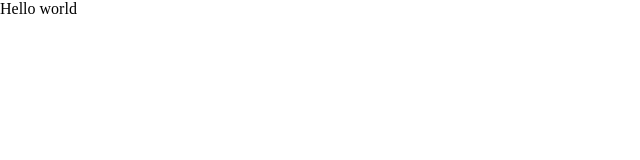
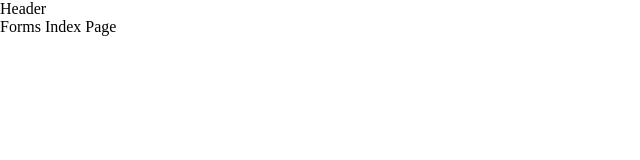
Before and after one commit to jls-github/soundside-cms, a React (Create React App) app: page /forms in a window 1280 px wide. Shown: the top 160 px of the page, without its empty margins (0-640 px from the left). Built offline with nearby package versions, Linux system fonts and the light colour scheme.

Commit message:
set up router

```diff
--- a/package.json
+++ b/package.json
@@ -12,6 +12,7 @@
     "@types/react-dom": "^17.0.0",
     "react": "^17.0.2",
     "react-dom": "^17.0.2",
+    "react-router-dom": "^5.3.0",
     "react-scripts": "4.0.3",
     "typescript": "^4.1.2",
     "web-vitals": "^1.0.1"
@@ -39,5 +40,8 @@
       "last 1 firefox version",
       "last 1 safari version"
     ]
+  },
+  "devDependencies": {
+    "@types/react-router-dom": "^5.3.0"
   }
 }
--- a/src/App.tsx
+++ b/src/App.tsx
@@ -1,8 +1,21 @@
+import { BrowserRouter as Router, Switch, Route } from "react-router-dom";
+import FormsRouteContainer from "./components/FormsRouteContainer.tsx/FormsRouteContainer";
+import Header from "./components/Header/Header";
+import HomePage from "./components/HomePage/HomePage";
+
 function App() {
   return (
-    <div>
-      Hello world
-    </div>
+    <Router>
+      <Header />
+      <Switch>
+        <Route exact path="/">
+          <HomePage />
+        </Route>
+        <Route path="/forms">
+          <FormsRouteContainer />
+        </Route>
+      </Switch>
+    </Router>
   );
 }
 
--- /dev/null
+++ b/src/components/FormsRouteContainer.tsx/FormsRouteContainer.tsx
@@ -0,0 +1,20 @@
+import { Switch, Route } from "react-router-dom";
+import FormsIndexPage from "../FormsIndexPage/FormsIndexPage";
+import FormsNewPage from "../FormsNewPage.tsx/FormsNewPage";
+import FormsShowPage from "../FormsShowPage/FormsShowPage";
+
+export default function FormsRouteContainer() {
+  return (
+    <Switch>
+      <Route exact path="/forms">
+        <FormsIndexPage />
+      </Route>
+      <Route path="/forms/new">
+        <FormsNewPage />
+      </Route>
+      <Route path="/forms/:id">
+        <FormsShowPage />
+      </Route>
+    </Switch>
+  );
+}
```
Also changed, not shown: 2 other files (tests, documents, lock files or other folders).
